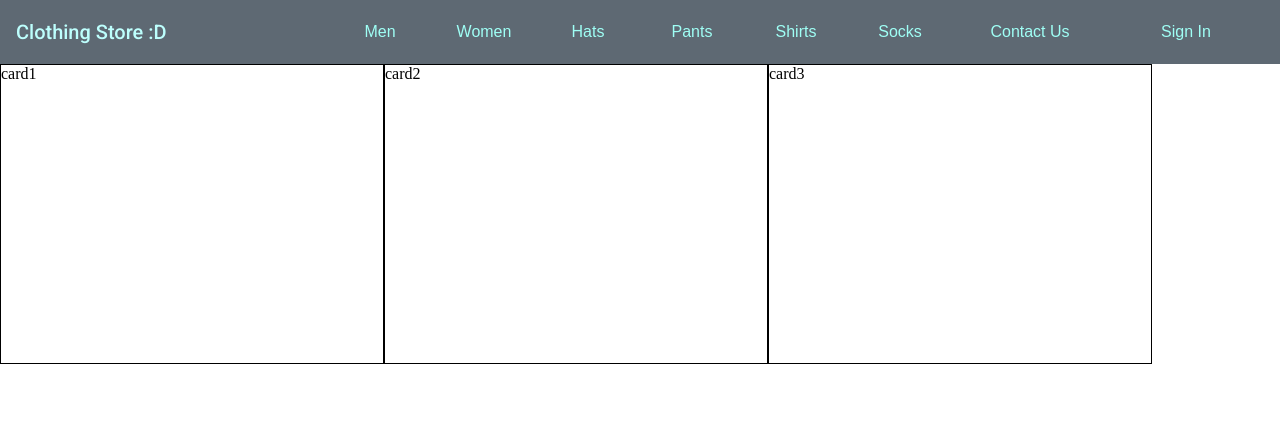
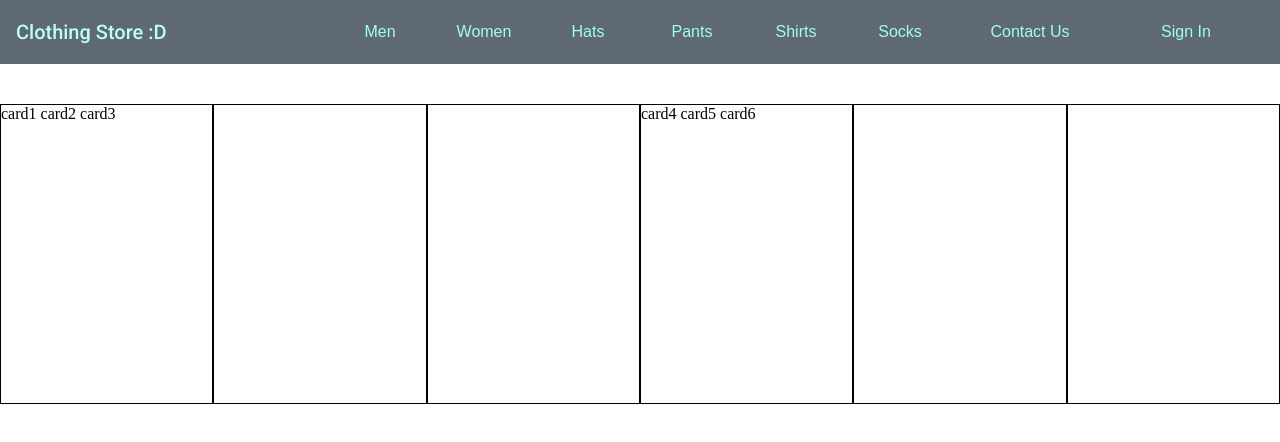
Before and after one commit to khuynh16/clothingStore, an Angular app: page /landing-page in a window 1280 px wide. Shown: the top 442 px of the page. Built offline with nearby package versions, Linux system fonts and the light colour scheme.

Commit message:
trying to figure out how to break ngFor into rows

```diff
--- a/src/app/home-page/home-page.component.css
+++ b/src/app/home-page/home-page.component.css
@@ -1,9 +1,11 @@
 .cards {
     display: flex;
+    justify-content: space-evenly;
+    padding-top: 5vh;
 }
 
 .card {
     border: 1px solid black;
-    width: 30%;
+    width: 25%;
     height: 300px;
 }
--- a/src/app/home-page/home-page.component.html
+++ b/src/app/home-page/home-page.component.html
@@ -1,6 +1,8 @@
 <app-header></app-header>
 <div class="cards">
-    <div class="card" *ngFor="let card of cards">
-        {{ card }}
+    <div class="card" *ngFor="let card of cards; let i = index">
+        <div *ngIf="i % 3 === 0" class="row">
+            {{ cards[i] }} {{ cards[i+1] }} {{ cards[i+2] }}
+        </div>
     </div>
 </div>
--- a/src/app/home-page/home-page.component.ts
+++ b/src/app/home-page/home-page.component.ts
@@ -9,7 +9,10 @@ export class HomePageComponent implements OnInit {
   cards = [
     'card1',
     'card2',
-    'card3'
+    'card3',
+    'card4',
+    'card5',
+    'card6'
   ];
 
   constructor() { }
```
